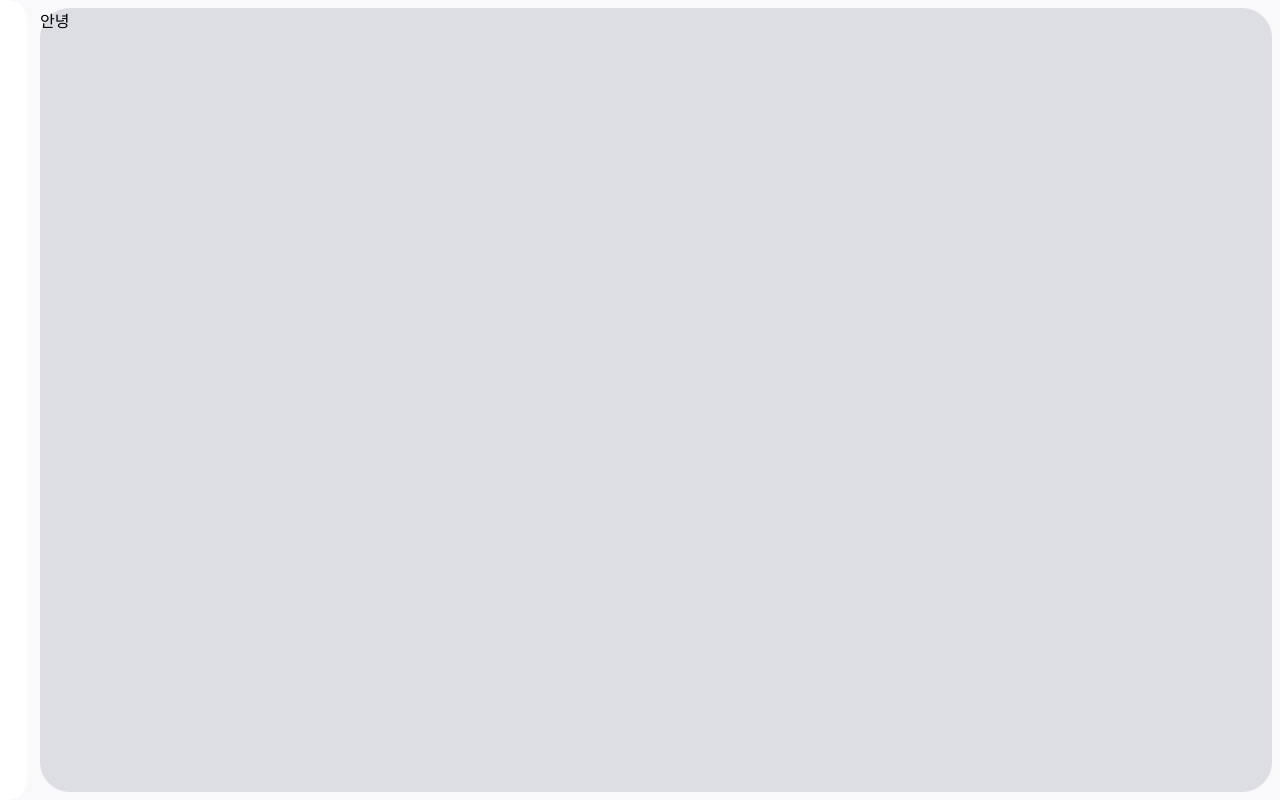
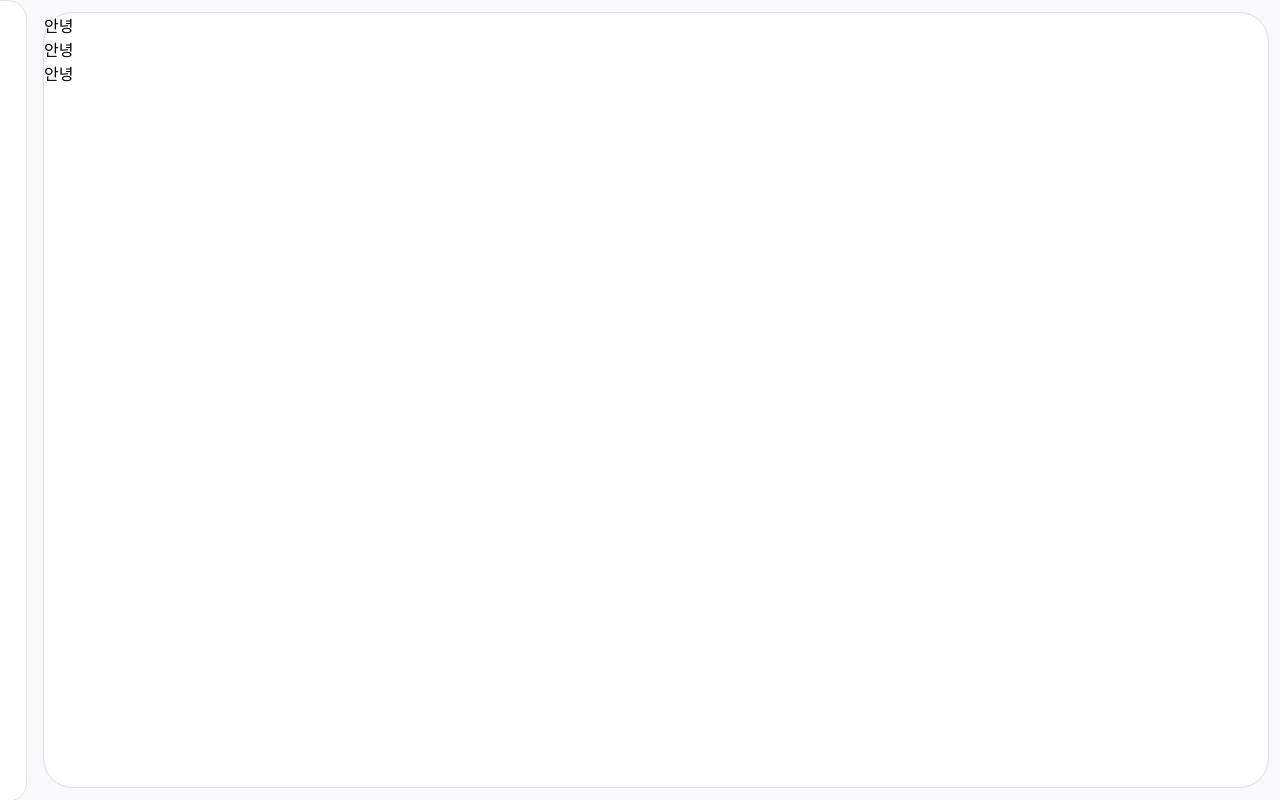
Before and after one commit to Soft-Gallery/issue-management-frontEnd, a React (Create React App) app: page / in a window 1280 px wide. Built offline with nearby package versions, Linux system fonts and the light colour scheme.

Commit message:
feat: 중간 박스의 컨테이너 스타일 적용

```diff
--- a/src/pages/AdminPage.tsx
+++ b/src/pages/AdminPage.tsx
@@ -5,15 +5,28 @@ import styled from 'styled-components';
 const AdminPage = () => {
   const navigate = useNavigate();
 
-  return <Container>안녕</Container>;
+  return (
+    <Container>
+      <div>안녕</div>
+      <div>안녕</div>
+      <div>안녕</div>
+    </Container>
+  );
 };
 
 const Container = styled.div`
   width: 100%;
   height: 100vh;
-  margin: 8px;
+  margin: 12px;
   border-radius: 30px;
-  background-color: ${({ theme: { color } }) => color.black200};
+
+  flex-direction: column;
+  align-items: center;
+  justify-content: center;
+
+  border: 1px solid ${({ theme: { color } }) => color.black200};
+
+  background-color: ${({ theme: { color } }) => color.white};
 `
 
 export default AdminPage;
--- a/src/shared/components/Layout/Layout.tsx
+++ b/src/shared/components/Layout/Layout.tsx
@@ -43,8 +43,8 @@ const LayoutContainer = styled.main<LayOutContainerProps>`
   height: 100vh;
 
   margin-left: ${({ isActive }) => isActive ? '240px' : '0px'};
-  padding-left: 40px;
-  padding-right: 8px;
+  padding-left: 44px;
+  padding-right: 12px;
 
   border-top-right-radius: 20px;
   border-bottom-right-radius: 20px;
--- a/src/shared/components/Layout/SideBar.tsx
+++ b/src/shared/components/Layout/SideBar.tsx
@@ -42,6 +42,8 @@ const Container = styled.div<ContainerProps>`
   border-top-right-radius: 20px;
   border-bottom-right-radius: 20px;
 
+  border: 1px solid ${({ theme: { color } }) => color.black200};
+
   background-color: ${({ theme: { color } }) => color.white};
   transform: ${({ isActive }) => isActive ? 'translateX(0%)' : 'translateX(-90%)'};
 `;
```
